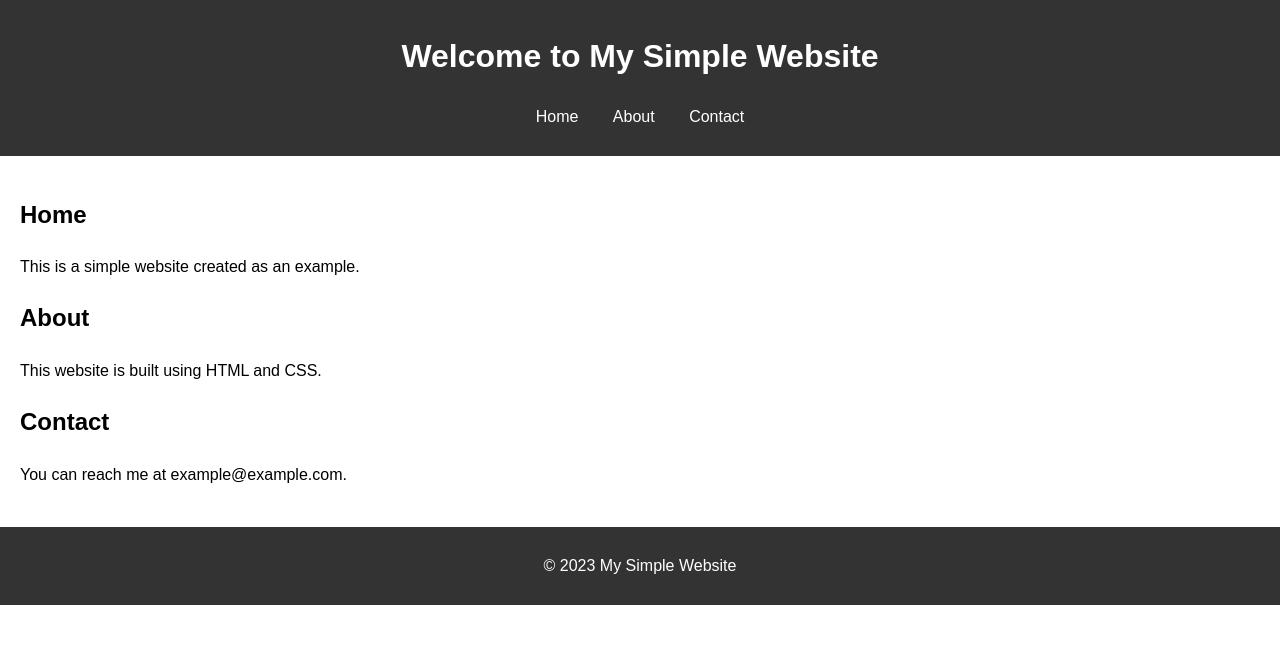
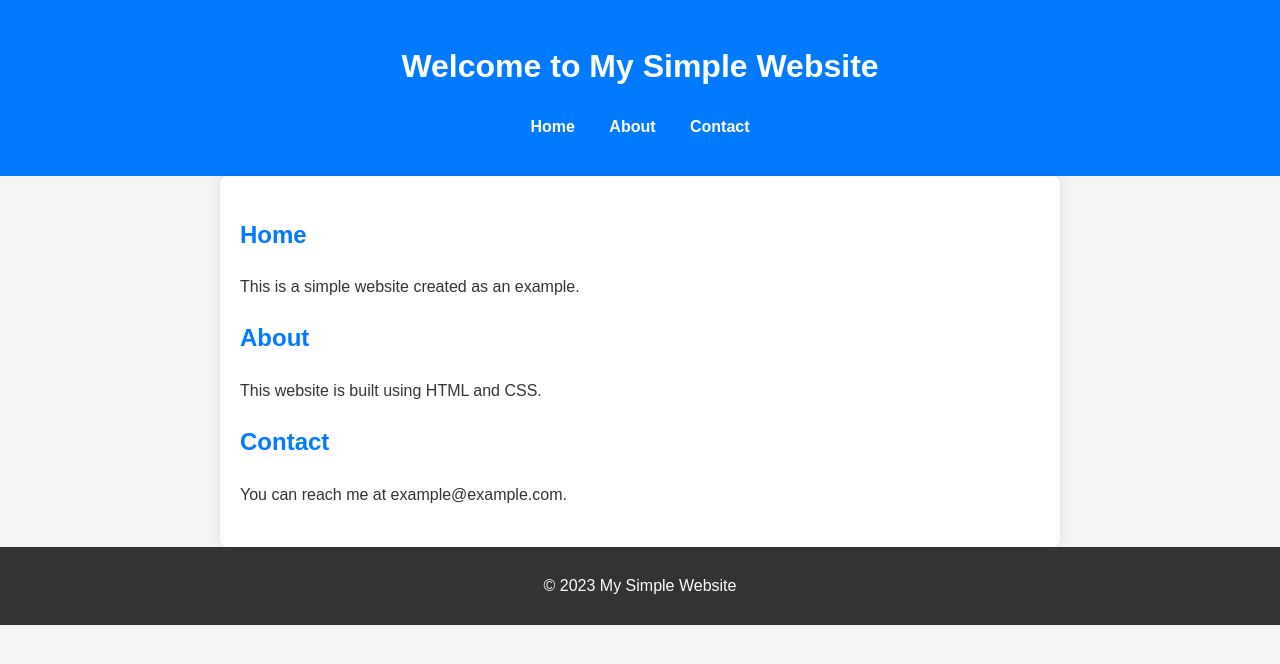
Before and after one commit to Br0des/Old-Website, a plain HTML site: page index.html in a window 1280 px wide. Drawn offline with Linux system fonts and the light colour scheme.

Commit message:
Update styles.css

```diff
--- a/styles.css
+++ b/styles.css
@@ -1,14 +1,16 @@
 body {
-    font-family: Arial, sans-serif;
+    font-family: 'Arial', sans-serif;
     margin: 0;
     padding: 0;
     line-height: 1.6;
+    background-color: #f4f4f4;
+    color: #333;
 }
 
 header {
-    background: #333;
+    background: #007BFF;
     color: #fff;
-    padding: 10px 0;
+    padding: 20px 0;
     text-align: center;
 }
 
@@ -25,14 +27,29 @@ nav ul li {
 nav ul li a {
     color: #fff;
     text-decoration: none;
+    font-weight: bold;
+    transition: color 0.3s;
+}
+
+nav ul li a:hover {
+    color: #FFD700; /* Gold color on hover */
 }
 
 main {
     padding: 20px;
+    max-width: 800px;
+    margin: auto;
+    background: #fff;
+    box-shadow: 0 0 10px rgba(0, 0, 0, 0.1);
+    border-radius: 8px;
 }
 
 section {
     margin-bottom: 20px;
+}
+
+h2 {
+    color: #007BFF;
 }
 
 footer {
```
